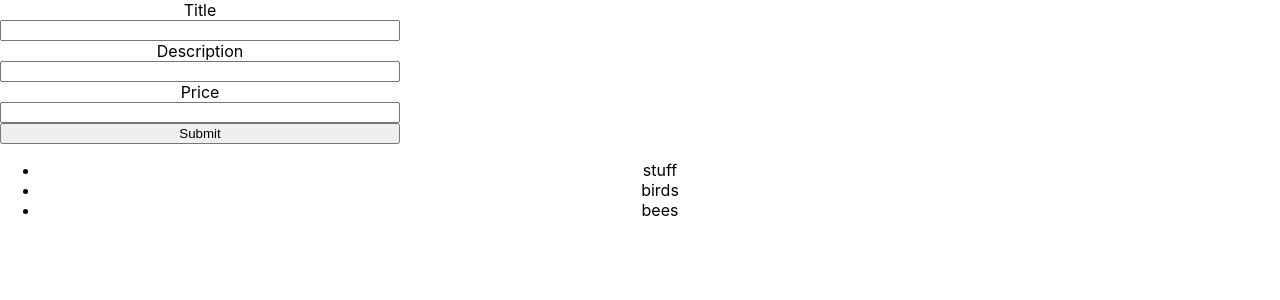
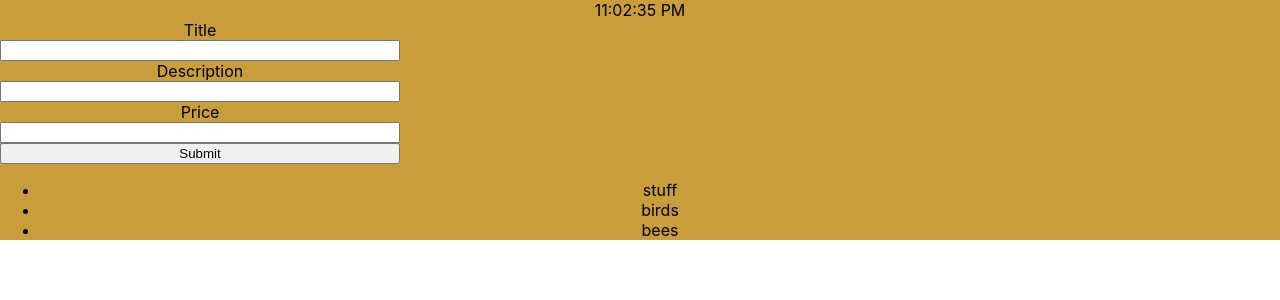
Before and after one commit to QuickStyles/react_workshop, a React (Create React App) app: page / in a window 1280 px wide. Shown: the top 300 px of the page. Built offline with nearby package versions, Linux system fonts and the light colour scheme; no server answers.

Commit message:
played around with useState and useEffect

```diff
--- a/src/App.js
+++ b/src/App.js
@@ -10,6 +10,7 @@ import React, {useState, useEffect} from 'react'
 
 import NewItemForm from './components/NewItemForm';
 import requests from './requests'
+import Timer from './components/Timer';
 
 import './App.css';
 
@@ -75,6 +76,7 @@ export default function App() {
 
   return (
     <div className="App">
+      <Timer/>
       <NewItemForm
         onCreateItem={handleCreateItem}
         title={input.title}
--- /dev/null
+++ b/src/components/Timer.js
@@ -0,0 +1,30 @@
+import React, {useState, useEffect} from 'react';
+
+export default function Timer() {
+  const [time, setTime] = useState(new Date().toLocaleTimeString());
+  const [interval, sInterval] = useState(1);
+  useEffect(() => {
+    console.log('use effect triggered')
+    setTimeout(() => {
+      setTime(new Date().toLocaleTimeString());
+    }, 1000)
+    setTimeout(() => {
+      sInterval(interval + 1)
+    }, 3000)
+  })
+  useEffect(() => {
+    document.getElementById('root').style.backgroundColor = getRandomColor();
+  },[interval])
+  return(
+    <div>{time}</div>
+  )
+}
+
+function getRandomColor() {
+  var letters = '0123456789ABCDEF';
+  var color = '#';
+  for (var i = 0; i < 6; i++) {
+    color += letters[Math.floor(Math.random() * 16)];
+  }
+  return color;
+}
```
